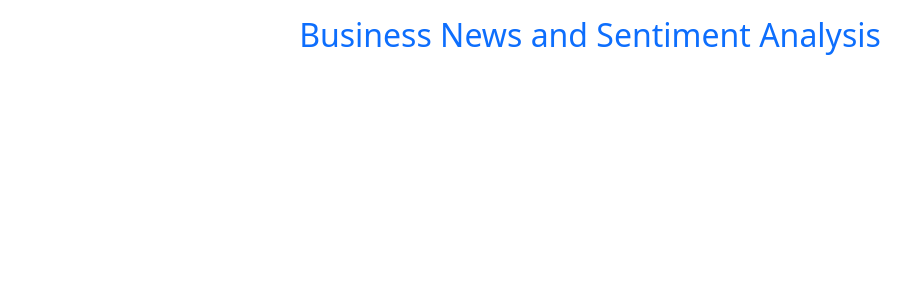
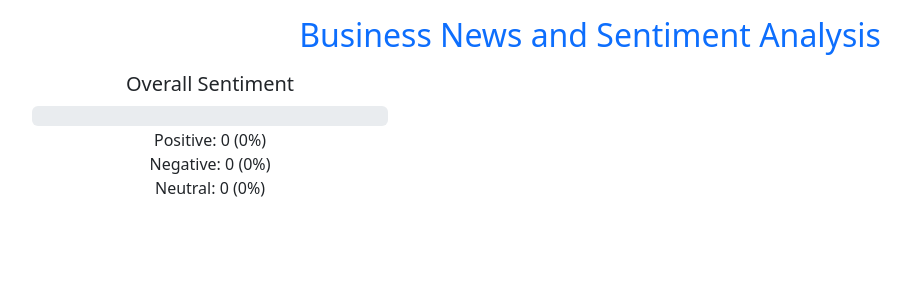
Before and after one commit to ashwinshawntauro/news_sentiment_analysis, a Flask app: page / in a window 1280 px wide. Shown: the top 300 px of the page, without its empty margins (50-961 px from the left). Run offline with Flask 3, Linux system fonts and the light colour scheme; data that the repository does not hold is empty; parts of the project's set-up code (start-up, migrations or seed data) failed here and were passed over.

Commit message:
overall sentiment

```diff
--- a/final.py
+++ b/final.py
@@ -83,6 +83,11 @@ def home():
     # Fetch news articles
     articles = fetch_news()
 
+    # Initialize counts for sentiments
+    positive_count = 0
+    negative_count = 0
+    neutral_count = 0
+
     # Analyze sentiment for each article
     for article in articles:
         title = article['title']
@@ -96,7 +101,21 @@ def home():
         sentiment = analyze_sentiment(text)
         article['sentiment'] = sentiment
 
-    return render_template('index.html', articles=articles)
+        # Count the sentiments
+        if sentiment == 'Positive':
+            positive_count += 1
+        elif sentiment == 'Negative':
+            negative_count += 1
+        else:
+            neutral_count += 1
+
+    # Calculate percentages
+    total_count = len(articles)
+    positive_percent = (positive_count / total_count) * 100 if total_count > 0 else 0
+    negative_percent = (negative_count / total_count) * 100 if total_count > 0 else 0
+    neutral_percent = (neutral_count / total_count) * 100 if total_count > 0 else 0
+
+    return render_template('index.html', articles=articles, positive_count=positive_count, negative_count=negative_count, neutral_count=neutral_count, positive_percent=positive_percent, negative_percent=negative_percent, neutral_percent=neutral_percent)
 
 if __name__ == '__main__':
     app.run(debug=True)
--- a/templates/index.html
+++ b/templates/index.html
@@ -10,13 +10,39 @@
     <h1 class="text-center h2 text-primary m-3">Business News and Sentiment Analysis</h1>
     <div class="container">
         <div class="row">
+            <div class="col-md-4">
+                <div class="card mb-2 text-center d-flex justify-content-evenly h-100 border-0">
+                    <div>
+                        <h5 class="card-title">Overall Sentiment</h5>
+                        {% if positive_count > negative_count and positive_count > neutral_count %}
+                            <h2 class="text-success fw-bold">Positive Sentiment</h2>
+                        {% elif neutral_count > negative_count and neutral_count > positive_count %}
+                            <h2 class="text-warning fw-bold">Neutral Sentiment</h2>
+                        {% elif negative_count > positive_count and negative_count > neutral_count %}
+                            <h2 class="text-danger fw-bold">Negative Sentiment</h2>
+                        {% endif %}
+                    </div>
+                    <div>
+                        <div class="progress" style="height: 20px;">
+                            <div class="progress-bar bg-success" role="progressbar" style="width: {{ positive_percent }}%;" aria-valuenow="{{ positive_percent }}" aria-valuemin="0" aria-valuemax="100">{{ positive_percent }}%</div>
+                            <div class="progress-bar bg-warning" role="progressbar" style="width: {{ neutral_percent }}%;" aria-valuenow="{{ neutral_percent }}" aria-valuemin="0" aria-valuemax="100">{{ neutral_percent }}%</div>
+                            <div class="progress-bar bg-danger" role="progressbar" style="width: {{ negative_percent }}%;" aria-valuenow="{{ negative_percent }}" aria-valuemin="0" aria-valuemax="100">{{ negative_percent }}%</div>
+                        </div>
+                    </div>
+                    <div>
+                        Positive: {{ positive_count }} ({{ positive_percent }}%)<br>
+                        Negative: {{ negative_count }} ({{ negative_percent }}%)<br>
+                        Neutral: {{ neutral_count }} ({{ neutral_percent }}%)<br>
+                    </div>
+                </div>
+            </div>
             {% for article in articles %}
-            <div class="col-md-3">
+            <div class="col-md-4">
                 <div class="card article mb-2">
                     <img src="{{ article.image }}" class="card-img-top" alt="{{ article.title }}">
                     <div class="card-body">
                         <h5 class="card-title title">{{ article.title }}</h5>
-                        <h8 class="card-subtitle text-secondary">{{article.date}}</h8>
+                        <small class="card-subtitle text-secondary">{{ article.date }}</small>
                         {% if article.sentiment == 'Positive' %}
                             <h6 class="badge bg-success mb-2 text-white sentiment w-100">{{ article.sentiment }}</h6>
                         {% elif article.sentiment == 'Negative' %}
```
Also changed, not shown: 2 other files.
